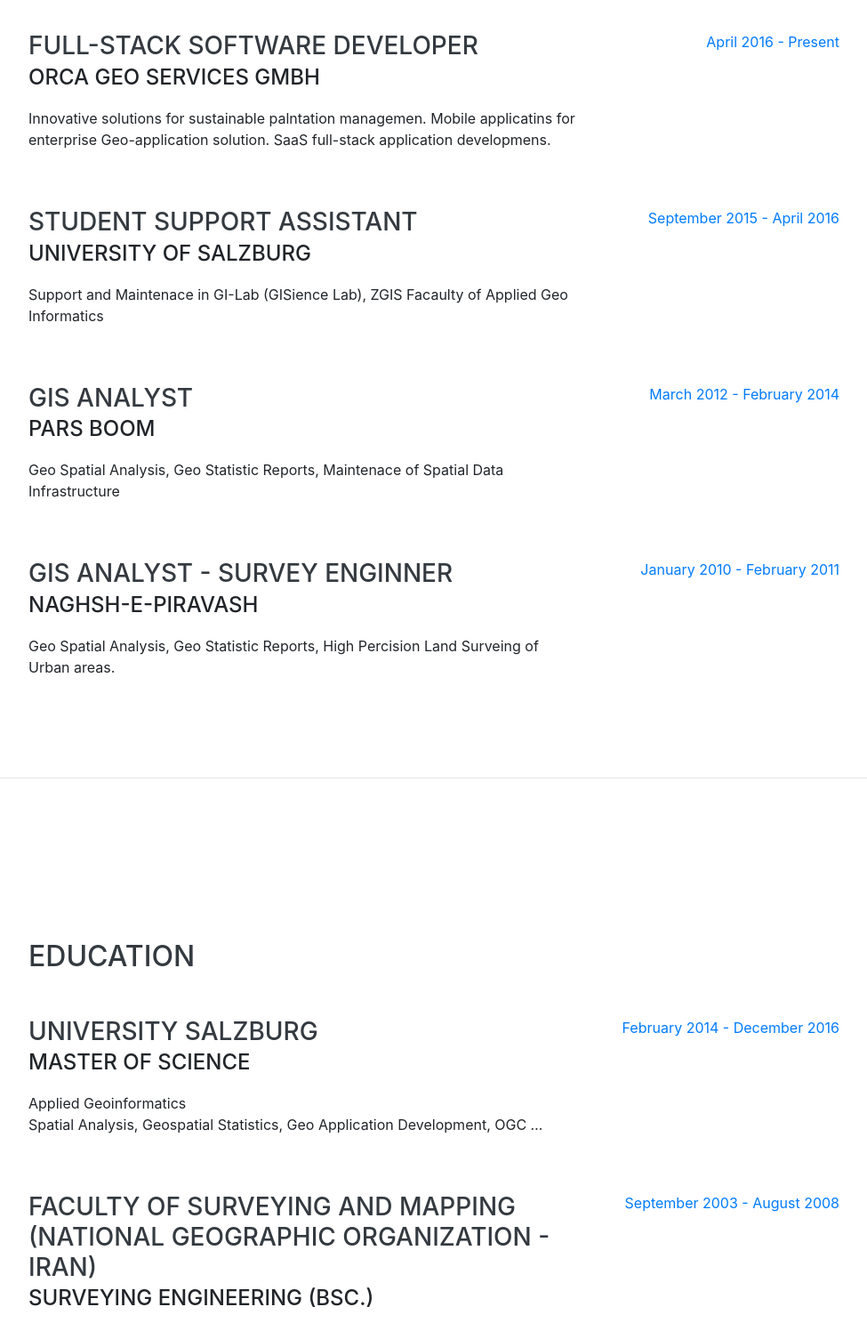
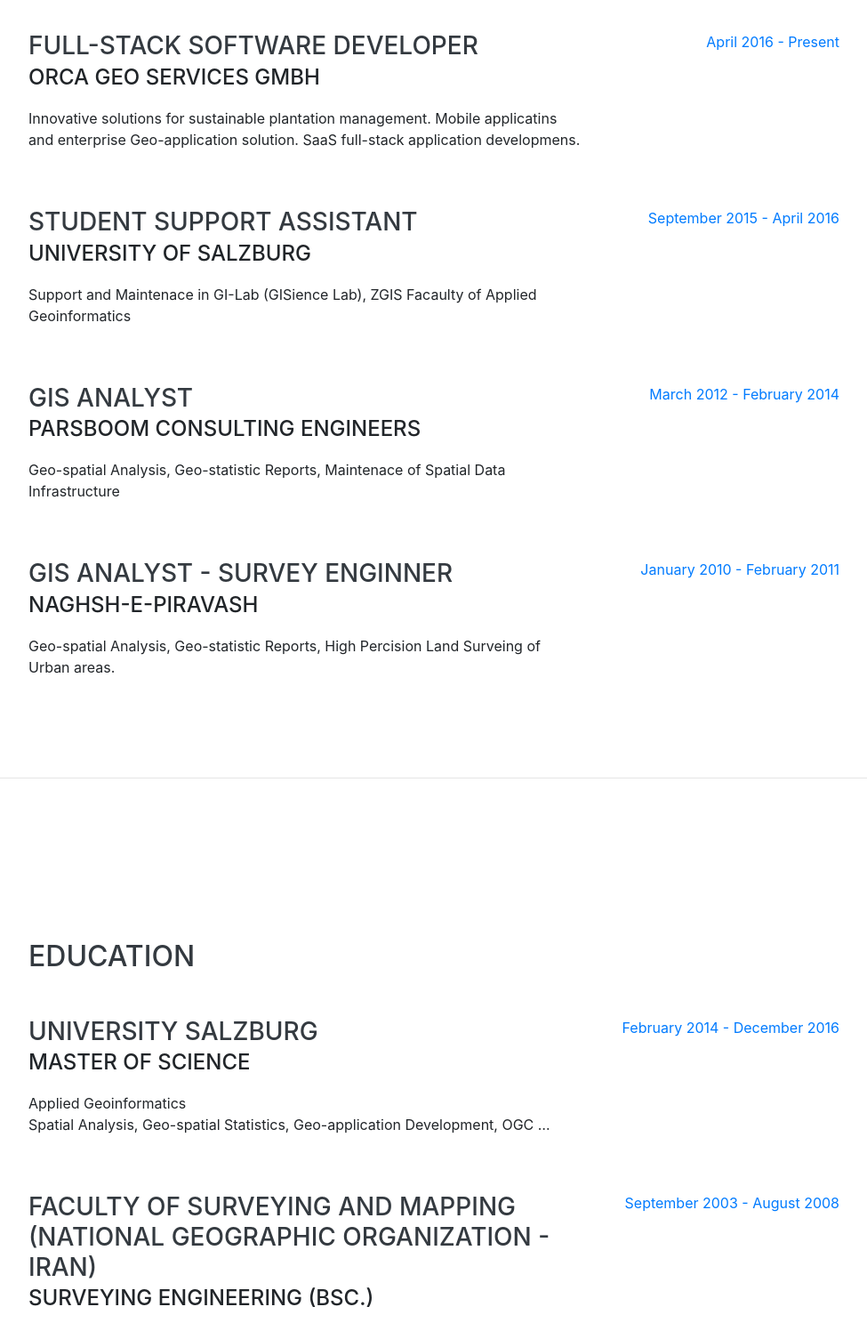
Before and after one commit to mahdikianirad/portfolio, a website with bundled scripts: page index.html in a window 1280 px wide. Shown: the part 900-2396 px from the top of the page at 89% size, without its empty margins (288-1263 px from the left). Built offline with nearby package versions, Linux system fonts and the light colour scheme; a web font is replaced by a local one.

Commit message:
typo fixed

```diff
--- a/index.html
+++ b/index.html
@@ -95,7 +95,7 @@
           <div class="resume-content">
             <h3 class="mb-0">Full-stack Software Developer</h3>
             <div class="subheading mb-3">ORCA Geo Services GmbH</div>
-            <p>Innovative solutions for sustainable palntation managemen. Mobile applicatins for enterprise Geo-application solution. SaaS full-stack application developmens.</p>
+            <p>Innovative solutions for sustainable plantation management. Mobile applicatins and enterprise Geo-application solution. SaaS full-stack application developmens.</p>
           </div>
           <div class="resume-date text-md-right">
             <span class="text-primary">April 2016 - Present</span>
@@ -106,7 +106,7 @@
           <div class="resume-content">
             <h3 class="mb-0">Student Support Assistant</h3>
             <div class="subheading mb-3">University of Salzburg</div>
-            <p>Support and Maintenace in GI-Lab (GISience Lab), ZGIS Facaulty of Applied Geo Informatics</p>
+            <p>Support and Maintenace in GI-Lab (GISience Lab), ZGIS Facaulty of Applied Geoinformatics</p>
           </div>
           <div class="resume-date text-md-right">
             <span class="text-primary">September 2015 - April 2016</span>
@@ -116,8 +116,8 @@
         <div class="resume-item d-flex flex-column flex-md-row justify-content-between mb-5">
           <div class="resume-content">
             <h3 class="mb-0">GIS Analyst</h3>
-            <div class="subheading mb-3">Pars Boom</div>
-            <p>Geo Spatial Analysis, Geo Statistic Reports, Maintenace of Spatial Data Infrastructure</p>
+            <div class="subheading mb-3">Parsboom Consulting Engineers</div>
+            <p>Geo-spatial Analysis, Geo-statistic Reports, Maintenace of Spatial Data Infrastructure</p>
           </div>
           <div class="resume-date text-md-right">
             <span class="text-primary">March 2012 - February 2014</span>
@@ -128,7 +128,7 @@
           <div class="resume-content">
             <h3 class="mb-0">GIS Analyst - Survey Enginner</h3>
             <div class="subheading mb-3">Naghsh-e-Piravash</div>
-            <p>Geo Spatial Analysis, Geo Statistic Reports, High Percision Land Surveing of Urban areas.</p>
+            <p>Geo-spatial Analysis, Geo-statistic Reports, High Percision Land Surveing of Urban areas.</p>
           </div>
           <div class="resume-date text-md-right">
             <span class="text-primary">January 2010 - February 2011</span>
@@ -148,7 +148,7 @@
             <h3 class="mb-0">University Salzburg</h3>
             <div class="subheading mb-3">Master of Science</div>
             <div>Applied Geoinformatics</div>
-            <p>Spatial Analysis, Geospatial Statistics, Geo Application Development, OGC &hellip;</p>
+            <p>Spatial Analysis, Geo-spatial Statistics, Geo-application Development, OGC &hellip;</p>
           </div>
           <div class="resume-date text-md-right">
             <span class="text-primary">February 2014 - December 2016</span>
@@ -231,8 +231,8 @@
     <section class="resume-section p-3 p-lg-5 d-flex align-items-center" id="interests">
       <div class="w-100">
         <h2 class="mb-5">Interests</h2>
-        <p>Apart from being a full-stack developer, I enjoy most of my time street photographying . In love a good puzzle that baffle me for a long time</p>
-        <p class="mb-0">When forced indoors, I Love watching movies and reading sci-fi and fantasies, or reading latest trent in web developments</p>
+        <p>Apart from being a full-stack developer, I enjoy most of my time doing street photography . I love a good puzzle that baffle me for a long time.</p>
+        <p class="mb-0">When forced indoors, I love watching movies and reading sci-fi and fantasies, or reading latest trent in web developments.</p>
       </div>
     </section>
   </div>
```
